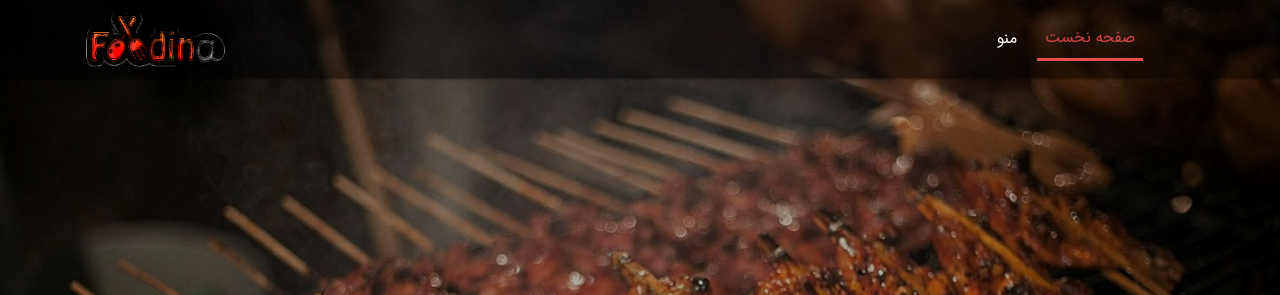
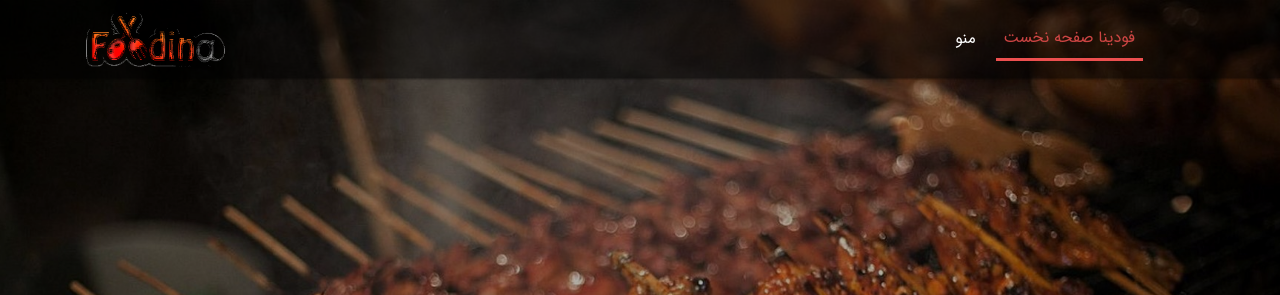
Before and after one commit to 1mohammad/foodina, a PHP site: page / in a window 1280 px wide. Shown: the top 295 px of the page. Run offline with PHP 8.4, Linux system fonts and the light colour scheme.

Commit message:
name changed

```diff
--- a/index.php
+++ b/index.php
@@ -35,7 +35,7 @@
                         <div class="collapse navbar-collapse ">
                             <ul class="navbar-nav ">
                                 <li class="nav-item active">
-                                    <a class="nav-link" href="javascript:void(0);"> صفحه نخست </a>
+                                    <a class="nav-link" href="javascript:void(0);"> فودینا صفحه نخست </a>
                                 </li>
                                 <li class="nav-item ">
                                     <a class="nav-link" href="./menu"> منو </a>
```
